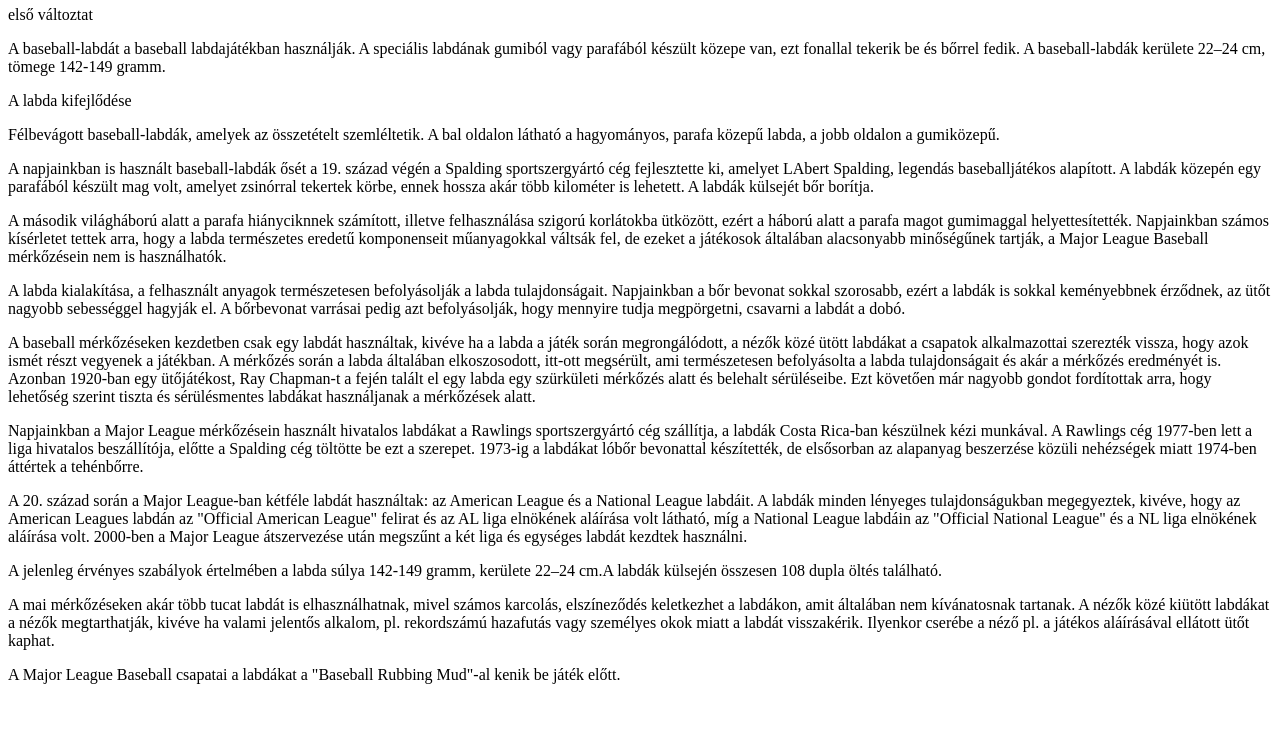
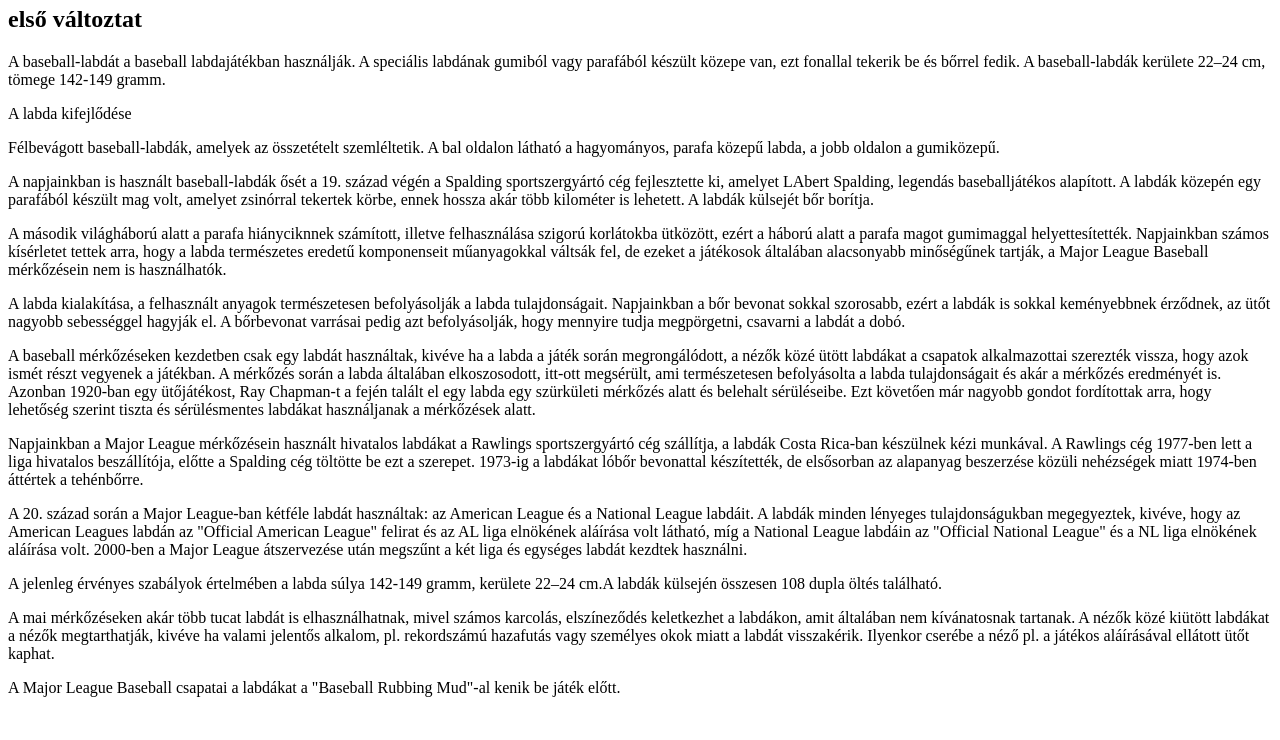
Before and after one commit to posgaye/proba_HR_PE, a plain HTML site: page index.html in a window 1280 px wide. Shown: the part 60-800 px from the top of the page. Drawn offline with Linux system fonts and the light colour scheme.

Commit message:
változás0203

```diff
--- a/index.html
+++ b/index.html
@@ -3,7 +3,7 @@
 </head>
 <body>
     <h1>Baseball labda</h1>
-    első változtat
+    <h2>első változtat</h2>
     <p>A baseball-labdát a baseball labdajátékban használják. A speciális labdának gumiból vagy parafából készült közepe van, ezt fonallal tekerik be és bőrrel fedik. A baseball-labdák kerülete 22–24 cm, tömege 142-149 gramm.</p>
 
     A labda kifejlődése
```
